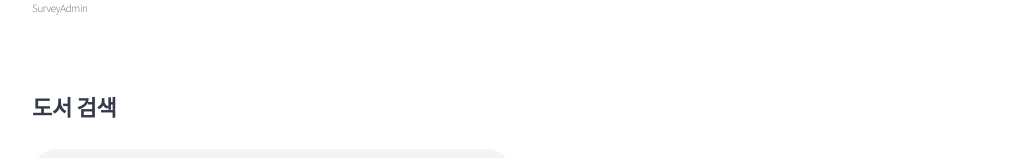
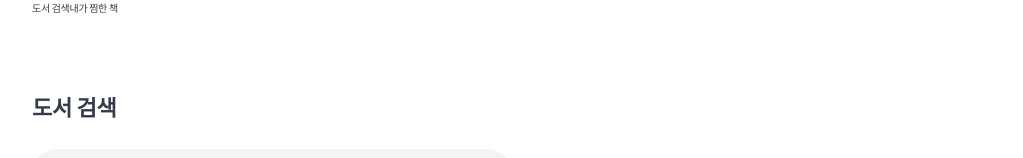
Before and after one commit to sggonee/cdri-books-seunggongwon, a React (Vite) app: page /search in a window 1280 px wide. Shown: the top 158 px of the page, without its empty margins (128-1151 px from the left). Built offline with nearby package versions, Linux system fonts and the light colour scheme.

Commit message:
fix header for route text

```diff
--- a/src/components/layout/Header.tsx
+++ b/src/components/layout/Header.tsx
@@ -3,8 +3,8 @@ import { Link } from 'react-router-dom';
 const Header = () => {
   return (
     <header className="l-container">
-      <Link to="/search">Survey</Link>
-      <Link to="/like">Admin</Link>
+      <Link to="/search">도서 검색</Link>
+      <Link to="/like">내가 찜한 책</Link>
     </header>
   );
 };
```
